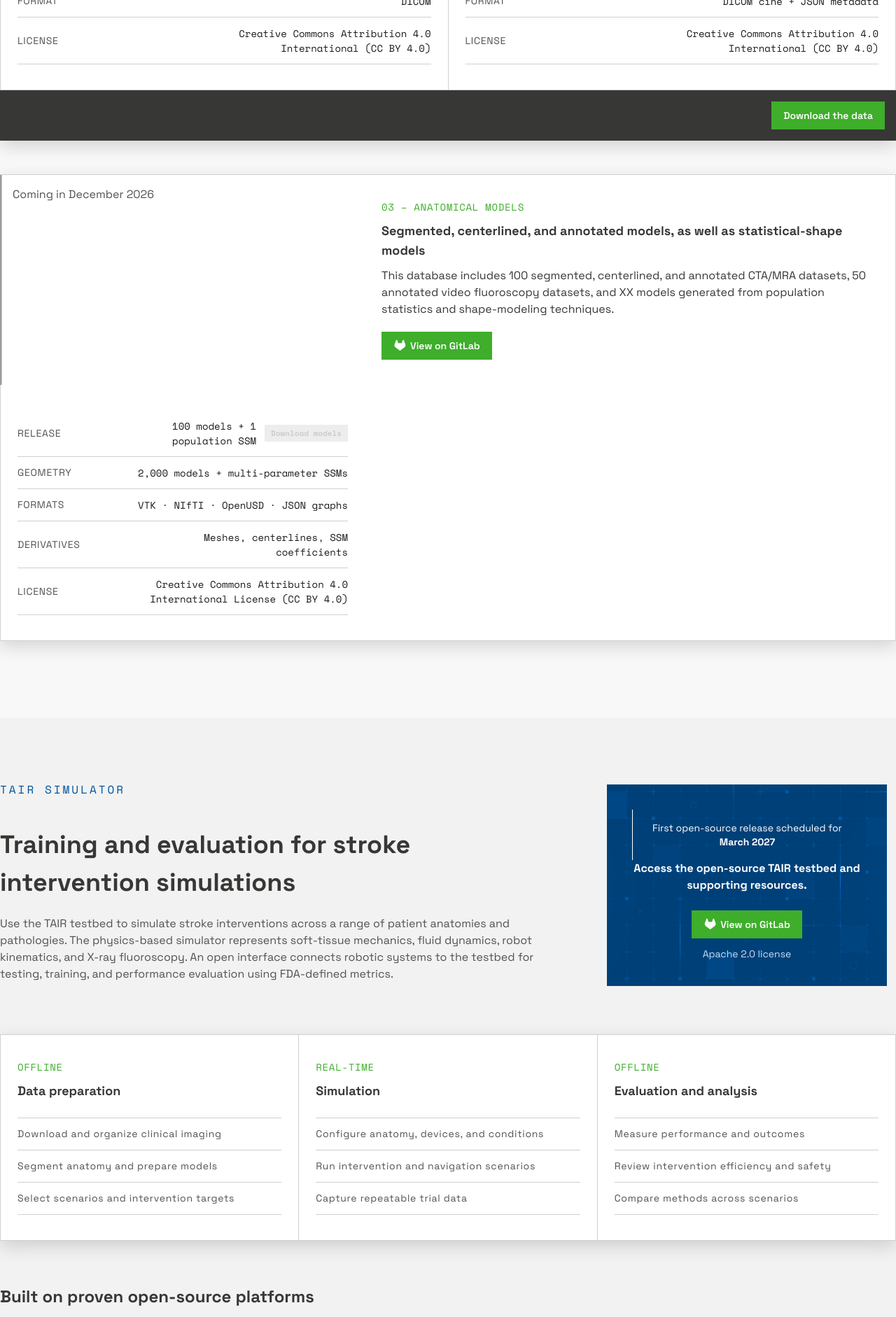
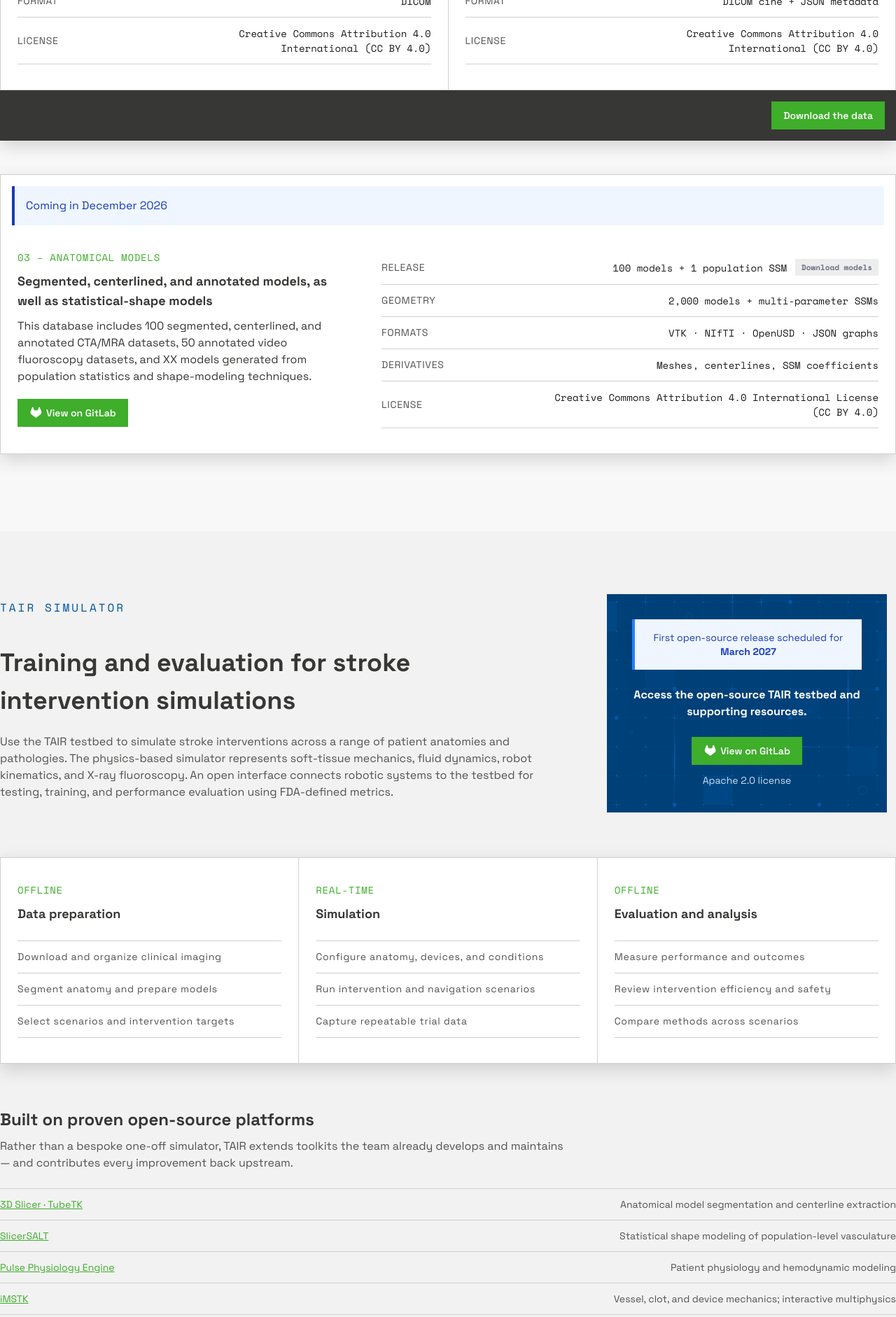
Before and after one commit to Kitware/TAIR, a Jekyll site: the page built from index.md, in a window 1280 px wide. Shown: the part 1776-3658 px from the top of the page at 70% size. Built offline with Jekyll 4.4.1, drawn with Linux system fonts in a browser that asks for light colours; nearby versions of some CDN libraries; library files that are not in the unit come from our copies.

Commit message:
Compile CSS

```diff
--- a/assets/css/site.css
+++ b/assets/css/site.css
@@ -5,6 +5,11 @@
   :root, :host {
     --font-sans: "Space Grotesk", ui-sans-serif, system-ui, sans-serif;
     --font-mono: "Space Mono", ui-monospace, SFMono-Regular, monospace;
+    --color-blue-50: oklch(97% 0.014 254.604);
+    --color-blue-500: oklch(62.3% 0.214 259.815);
+    --color-blue-800: oklch(42.4% 0.199 265.638);
+    --color-gray-400: oklch(70.7% 0.022 261.325);
+    --color-gray-500: oklch(55.1% 0.027 264.364);
     --color-black: #000;
     --color-white: #fff;
     --spacing: 0.25rem;
@@ -946,6 +951,30 @@
       }
     }
   }
+  .btn-disabled {
+    .btn:is(&, :disabled, [disabled], [aria-disabled="true"]) {
+      @layer daisyui {
+        pointer-events: none;
+        color: var(--color-base-content);
+        @supports (color: color-mix(in lab, red, red)) {
+          color: color-mix(in oklch, var(--color-base-content) 20%, #0000);
+        }
+        --btn-bg: #0000;
+        --btn-border: #0000;
+        background-image: none;
+        --btn-inset: 0 0 0 0 oklch(0% 0 0/0);
+        --btn-shadow: 0 0 0 0 oklch(0% 0 0/0);
+      }
+    }
+    .btn:is(&, :disabled, [disabled], [aria-disabled="true"]):not(.btn-link, .btn-ghost) {
+      @layer daisyui {
+        background-color: var(--color-base-content);
+        @supports (color: color-mix(in lab, red, red)) {
+          background-color: color-mix(in oklab, var(--color-base-content) 10%, transparent);
+        }
+      }
+    }
+  }
   .pointer-events-auto {
     pointer-events: auto;
   }
@@ -1231,6 +1260,9 @@
   .order-first {
     order: -9999;
   }
+  .col-span-full {
+    grid-column: 1 / -1;
+  }
   .hero {
     @layer daisyui.l1.l2.l3 {
       display: grid;
@@ -1245,6 +1277,9 @@
         grid-row-start: 1;
       }
     }
+  }
+  .m-4 {
+    margin: calc(var(--spacing) * 4);
   }
   .mx-auto {
     margin-inline: auto;
@@ -1382,8 +1417,17 @@
   .mt-16 {
     margin-top: calc(var(--spacing) * 16);
   }
+  .mb-0 {
+    margin-bottom: calc(var(--spacing) * 0);
+  }
   .mb-3 {
     margin-bottom: calc(var(--spacing) * 3);
+  }
+  .mb-6 {
+    margin-bottom: calc(var(--spacing) * 6);
+  }
+  .mb-8 {
+    margin-bottom: calc(var(--spacing) * 8);
   }
   .ml-auto {
     margin-left: auto;
@@ -1439,9 +1483,6 @@
   .max-h-36 {
     max-height: calc(var(--spacing) * 36);
   }
-  .min-h-10\.75 {
-    min-height: calc(var(--spacing) * 10.75);
-  }
   .min-h-11\.5 {
     min-height: calc(var(--spacing) * 11.5);
   }
@@ -1683,17 +1724,21 @@
     border-left-style: var(--tw-border-style);
     border-left-width: 1px;
   }
+  .border-l-4 {
+    border-left-style: var(--tw-border-style);
+    border-left-width: 4px;
+  }
   .border-base-300 {
     border-color: var(--color-base-300);
   }
+  .border-blue-500 {
+    border-color: var(--color-blue-500);
+  }
+  .border-blue-800 {
+    border-color: var(--color-blue-800);
+  }
   .border-footer-border {
     border-color: var(--color-footer-border);
-  }
-  .border-white\/10 {
-    border-color: color-mix(in srgb, #fff 10%, transparent);
-    @supports (color: color-mix(in lab, red, red)) {
-      border-color: color-mix(in oklab, var(--color-white) 10%, transparent);
-    }
   }
   .border-white\/35 {
     border-color: color-mix(in srgb, #fff 35%, transparent);
@@ -1718,6 +1763,9 @@
     @supports (color: color-mix(in lab, red, red)) {
       background-color: color-mix(in oklab, var(--color-base-200) 50%, transparent);
     }
+  }
+  .bg-blue-50 {
+    background-color: var(--color-blue-50);
   }
   .bg-ink-950 {
     background-color: var(--color-ink-950);
@@ -1940,12 +1988,21 @@
   .text-black {
     color: var(--color-black);
   }
+  .text-blue-800 {
+    color: var(--color-blue-800);
+  }
   .text-callout-muted {
     color: var(--color-callout-muted);
   }
   .text-copy-strong {
     color: var(--color-copy-strong);
   }
+  .text-gray-400 {
+    color: var(--color-gray-400);
+  }
+  .text-gray-500 {
+    color: var(--color-gray-500);
+  }
   .text-heading {
     color: var(--color-heading);
   }
@@ -1975,12 +2032,6 @@
   }
   .text-white {
     color: var(--color-white);
-  }
-  .text-white\/55 {
-    color: color-mix(in srgb, #fff 55%, transparent);
-    @supports (color: color-mix(in lab, red, red)) {
-      color: color-mix(in oklab, var(--color-white) 55%, transparent);
-    }
   }
   .text-white\/70 {
     color: color-mix(in srgb, #fff 70%, transparent);
@@ -2115,13 +2166,6 @@
       }
     }
   }
-  .hover\:text-secondary {
-    &:hover {
-      @media (hover: hover) {
-        color: var(--color-secondary);
-      }
-    }
-  }
   .sm\:max-w-2\/3 {
     @media (width >= 40rem) {
       max-width: calc(2 / 3 * 100%);
@@ -2180,11 +2224,6 @@
   .md\:grid-cols-\[1fr_1\.5fr\] {
     @media (width >= 48rem) {
       grid-template-columns: 1fr 1.5fr;
-    }
-  }
-  .md\:grid-cols-\[195px_1fr\] {
-    @media (width >= 48rem) {
-      grid-template-columns: 195px 1fr;
     }
   }
   .md\:grid-cols-\[235px_1fr_1fr\] {
```
